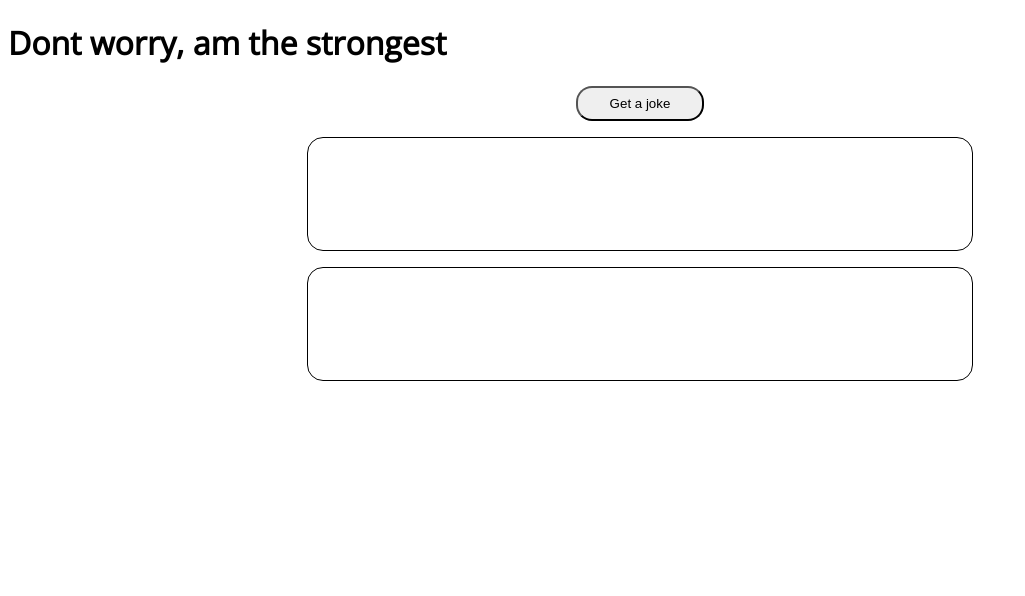
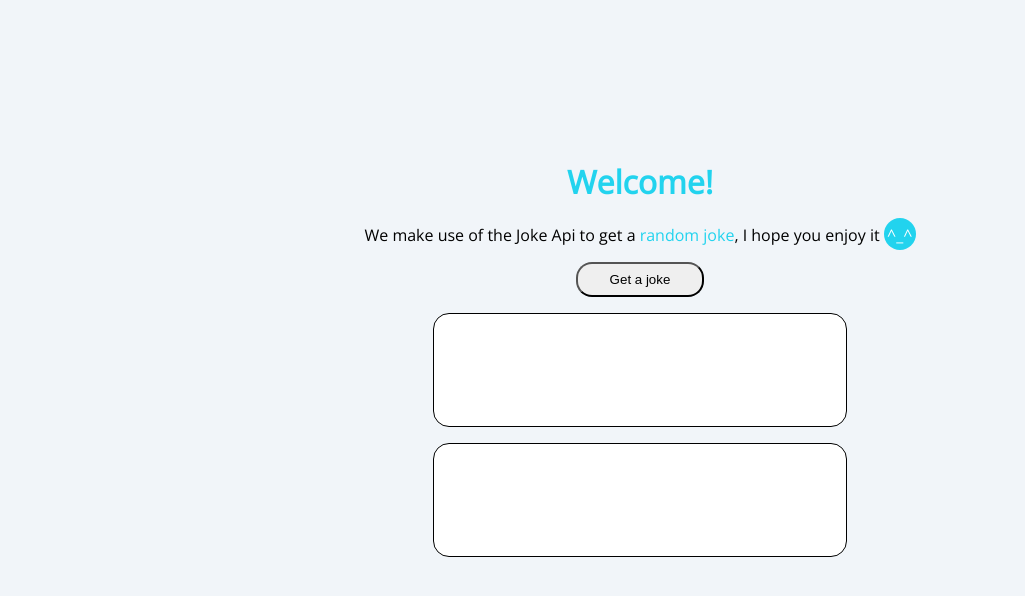
Before and after one commit to WadadParker/Joke-API, a plain HTML site: page index.html in a window 1280 px wide. Shown: the whole page, without its empty margins (0-1025 px from the left). Drawn offline with nearby package versions, Linux system fonts and the light colour scheme.

Commit message:
style: added smiley

```diff
--- a/index.html
+++ b/index.html
@@ -8,7 +8,8 @@
     <link href="/style.css" rel="stylesheet"/>
 </head>
 <body>
-    <h1>Dont worry, am the strongest</h1>
+    <h1>Welcome!</h1>
+    <p>We make use of the Joke Api to get a <span>random joke</span>, I hope you enjoy it <span class="muskaan"> ^_^ </span></p>
     <button id="btn">Get a joke</button>
     <div id="setup">
     </div>
--- a/style.css
+++ b/style.css
@@ -1,7 +1,15 @@
 @import url('https://fonts.googleapis.com/css2?family=Open+Sans&display=swap');
 
+
+:root{
+    --primary-color: #22d3ee;
+    --dark-grey: #f1f5f9;
+}
 body {
     font-family: 'Open Sans', sans-serif;
+    text-align: center;
+    background-color: var(--dark-grey);
+    margin-top: 10rem;
 }
 
 #btn {
@@ -16,7 +24,7 @@ body {
 #setup {
     border: 1px solid black;
     height: 10vh;
-    width: 50%;
+    width: 30%;
     padding:1rem;
     margin:auto;
     margin-top: 1rem;
@@ -28,7 +36,7 @@ body {
 #punchline {
     border: 1px solid black;
     height: 10vh;
-    width: 50%;
+    width: 30%;
     padding:1rem;
     margin:auto;
     margin-top: 1rem;
@@ -37,3 +45,16 @@ body {
     background-color: white;
     text-align: center;
 }
+h1 {
+    color:var(--primary-color);
+}
+span {
+    color: var(--primary-color);
+}
+.muskaan {
+    color: white;
+    background-color: var(--primary-color);
+    border-radius: 10rem;
+    padding:0.4rem 0.2rem;
+    padding-bottom: 0.2rem;
+}
```
